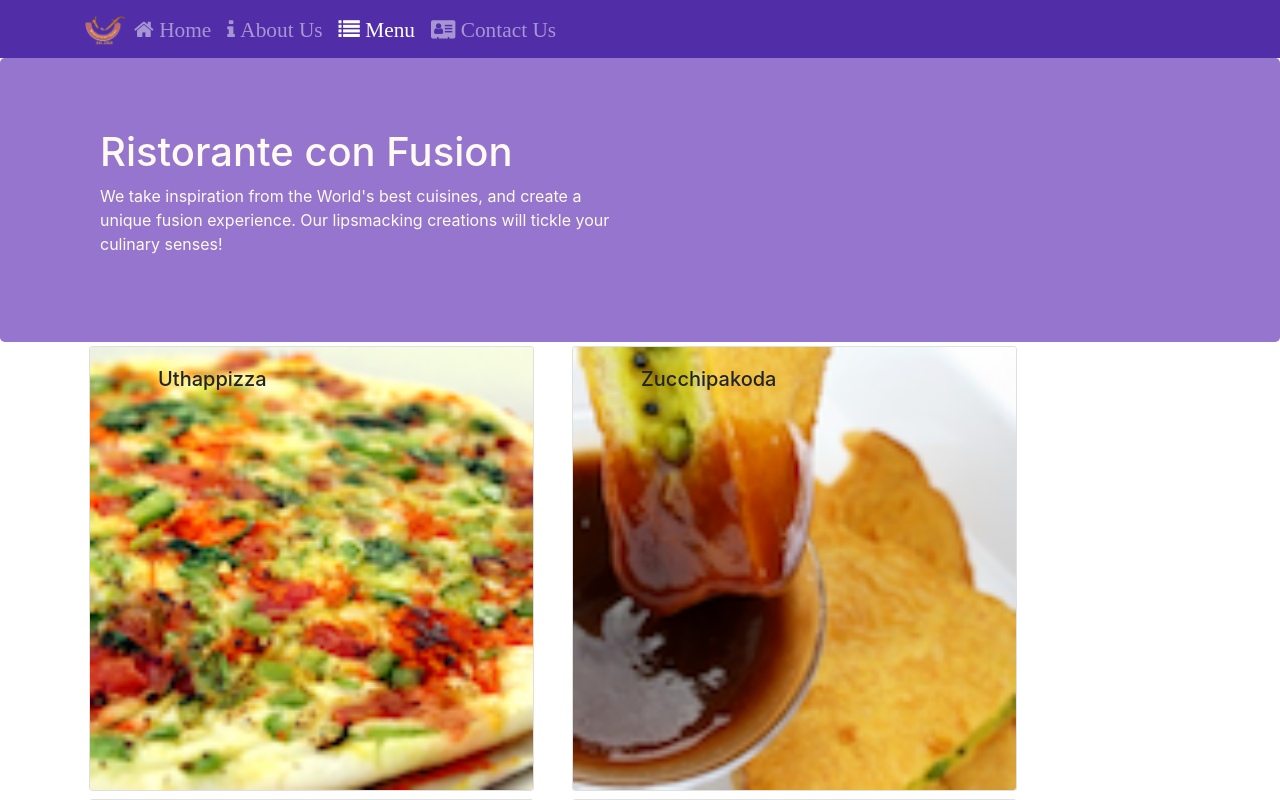
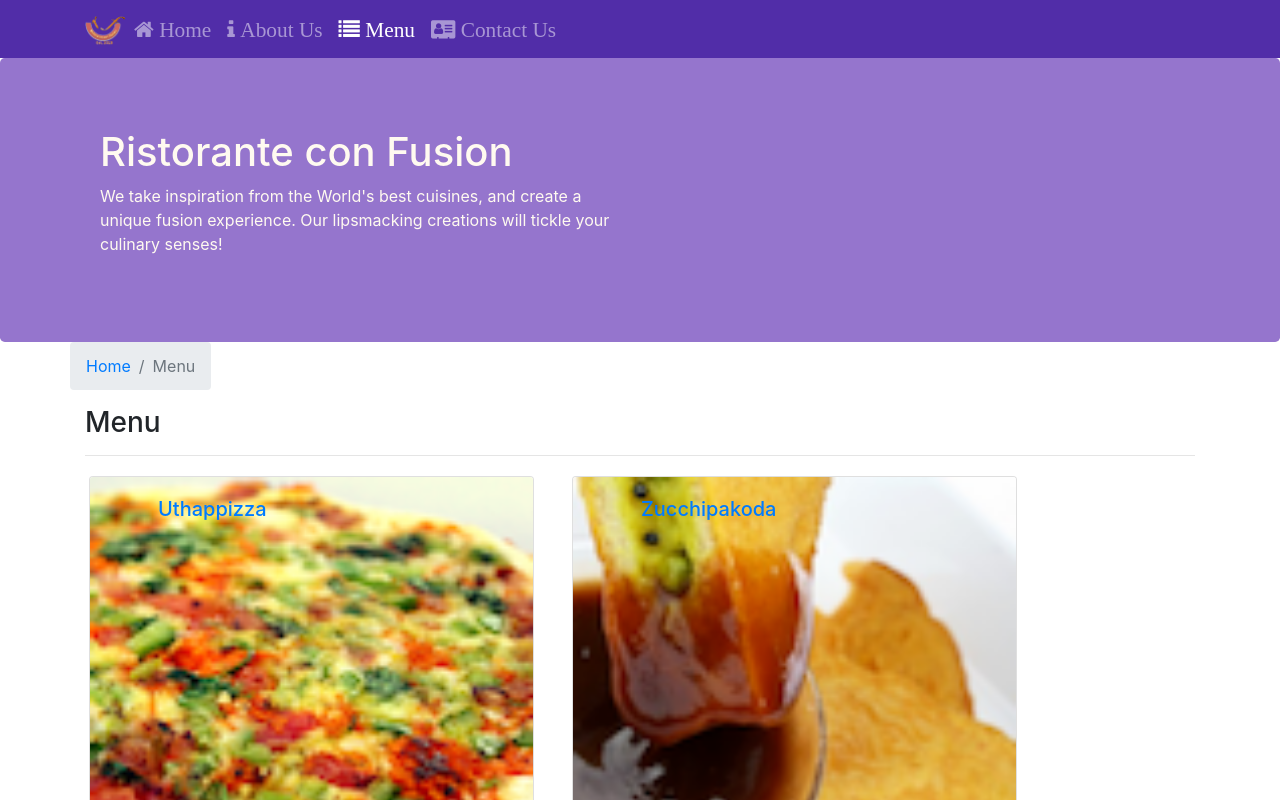
Before and after one commit to m0hit312000/React-Confusion, a React (Create React App) app: page /menu in a window 1280 px wide. Shown: the top 800 px of the page. Built offline with nearby package versions, Linux system fonts and the light colour scheme.

Commit message:
SPA part 2

```diff
--- a/src/components/ContactComponent.js
+++ b/src/components/ContactComponent.js
@@ -1,8 +1,20 @@
 import React from 'react';
+import { Breadcrumb, BreadcrumbItem } from 'reactstrap';
+import { Link } from 'react-router-dom';
 
 function Contact(props) {
     return(
         <div className="container">
+            <div className="row">
+            <Breadcrumb>
+               <BreadcrumbItem><Link to="/home">Home</Link></BreadcrumbItem>
+               <BreadcrumbItem active>Contact Us</BreadcrumbItem>
+            </Breadcrumb>
+            <div className="col-12">
+               <h3>Contact Us</h3>
+               <hr />
+            </div>
+            </div>
             <div className="row row-content">
                 <div className="col-12">
                 <h3>Location Information</h3>
--- a/src/components/DishdetailComponent.js
+++ b/src/components/DishdetailComponent.js
@@ -1,6 +1,6 @@
 import React from 'react';
-import { Card, CardImg, CardText, CardBody, CardTitle } from "reactstrap";
-
+import { Card, CardImg, CardText, CardBody, CardTitle, Breadcrumb, BreadcrumbItem } from "reactstrap";
+import { Link } from 'react-router-dom';
 
   function RenderDish({dish})
    {
@@ -50,8 +50,18 @@ import { Card, CardImg, CardText, CardBody, CardTitle } from "reactstrap";
        return(
          <div className="container">
            <div className="row">
+            <Breadcrumb>
+               <BreadcrumbItem><Link to="/menu">Menu</Link></BreadcrumbItem>
+               <BreadcrumbItem active>{props.dish.name}<Link to="/menu"></Link></BreadcrumbItem>
+            </Breadcrumb>
+            <div className="col-12">
+               <h3>{props.dish.name}</h3>
+               <hr />
+            </div>
+           </div>
+           <div className="row">
              <RenderDish dish={props.dish} />
-             <RenderComments comments={props.dish.comments} />
+             <RenderComments comments={props.comments} />
            </div>
          </div>
        );
--- a/src/components/MainComponent.js
+++ b/src/components/MainComponent.js
@@ -37,12 +37,21 @@ class Main extends Component {
       );
     }
 
+    const DishWithId = ({match}) => {
+      return(
+         <DishDetail dish={this.state.dishes.filter((dish) => dish.id === parseInt(match.params.dishId,10))[0]}
+         comments = {this.state.comments.filter((comment) => comment.dishId === parseInt(match.params.dishId,10))}
+          />
+      );
+    }
+
     return (
     <div>
       <Header />
         <Switch>
           <Route path="/home" component={HomePage} />
           <Route exact path="/menu" component={() => <Menu dishes={this.state.dishes} />} />
+          <Route path="/menu/:dishId" component={DishWithId} />
           <Route exact path="/contactus" component={Contact} />
           <Redirect to="home"/>
         </Switch>
--- a/src/components/MenuComponent.js
+++ b/src/components/MenuComponent.js
@@ -1,15 +1,17 @@
 import React from 'react';
-import { Card,CardImg,CardImgOverlay,CardTitle } from 'reactstrap';
-
+import { Card,CardImg,CardImgOverlay,CardTitle, Breadcrumb, BreadcrumbItem } from 'reactstrap';
+import { Link } from 'react-router-dom';
 
    function RenderMenuItem({dish, onClick})
    {
      return(
-      <Card onClick={() => onClick(dish.id)}>
+      <Card >
+       <Link to={`/menu/${dish.id}`}>
          <CardImg width="100%" src={dish.image} alt={dish.name} />
          <CardImgOverlay body className="ml-5">
             <CardTitle>{dish.name}</CardTitle>
          </CardImgOverlay>
+       </Link>
       </Card>
      );
    }
@@ -20,12 +22,22 @@ import { Card,CardImg,CardImgOverlay,CardTitle } from 'reactstrap';
       const menu = props.dishes.map((dish) => {
         return(
            <div key={dish.id} className="col-12 col-md-5 m-1">
-              <RenderMenuItem dish={dish} onClick={props.onClick} />
+              <RenderMenuItem dish={dish} />
            </div>
         );
       });
       return (
          <div className="container">
+         <div className="row">
+            <Breadcrumb>
+               <BreadcrumbItem><Link to="/home">Home</Link></BreadcrumbItem>
+               <BreadcrumbItem active>Menu<Link to="/menu"></Link></BreadcrumbItem>
+            </Breadcrumb>
+            <div className="col-12">
+               <h3>Menu</h3>
+               <hr />
+            </div>
+         </div>
            <div className="row">
                {menu}
            </div>
```
